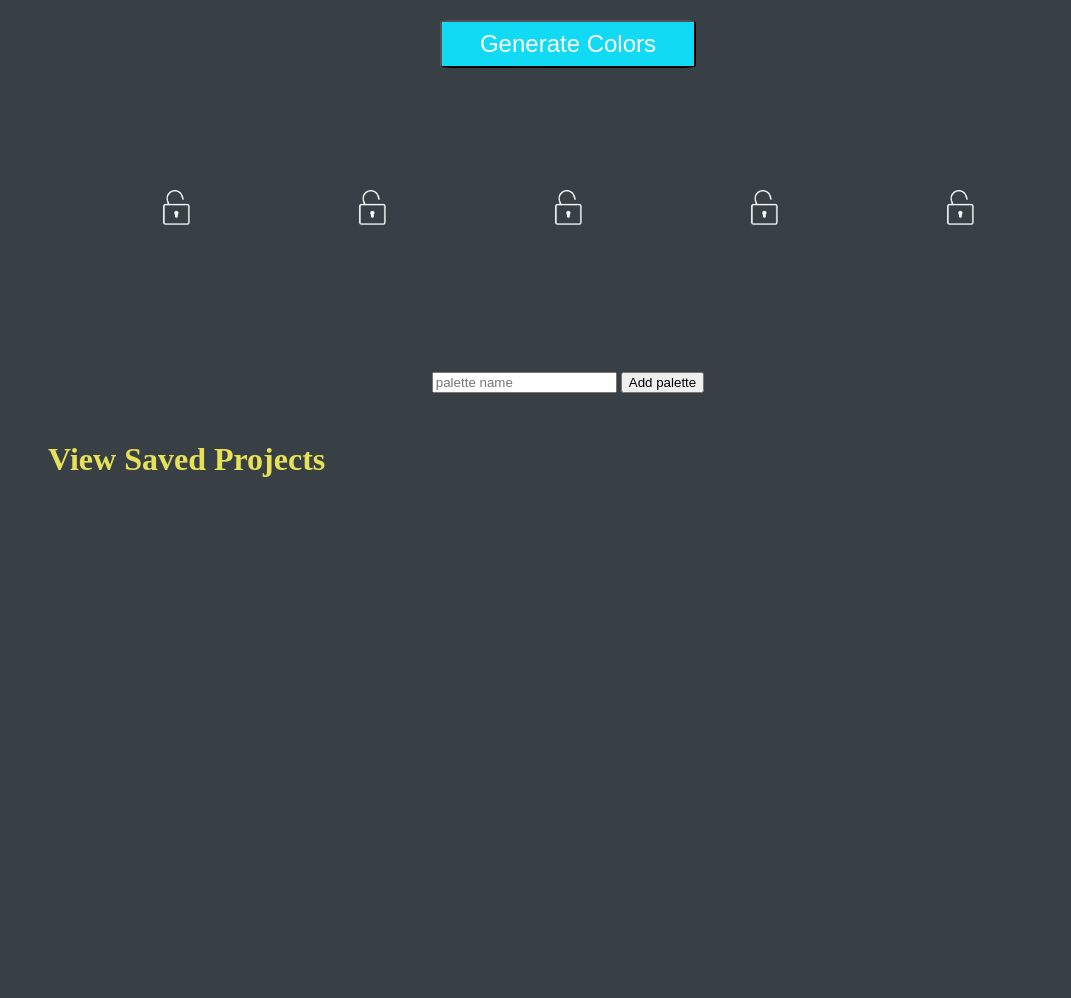
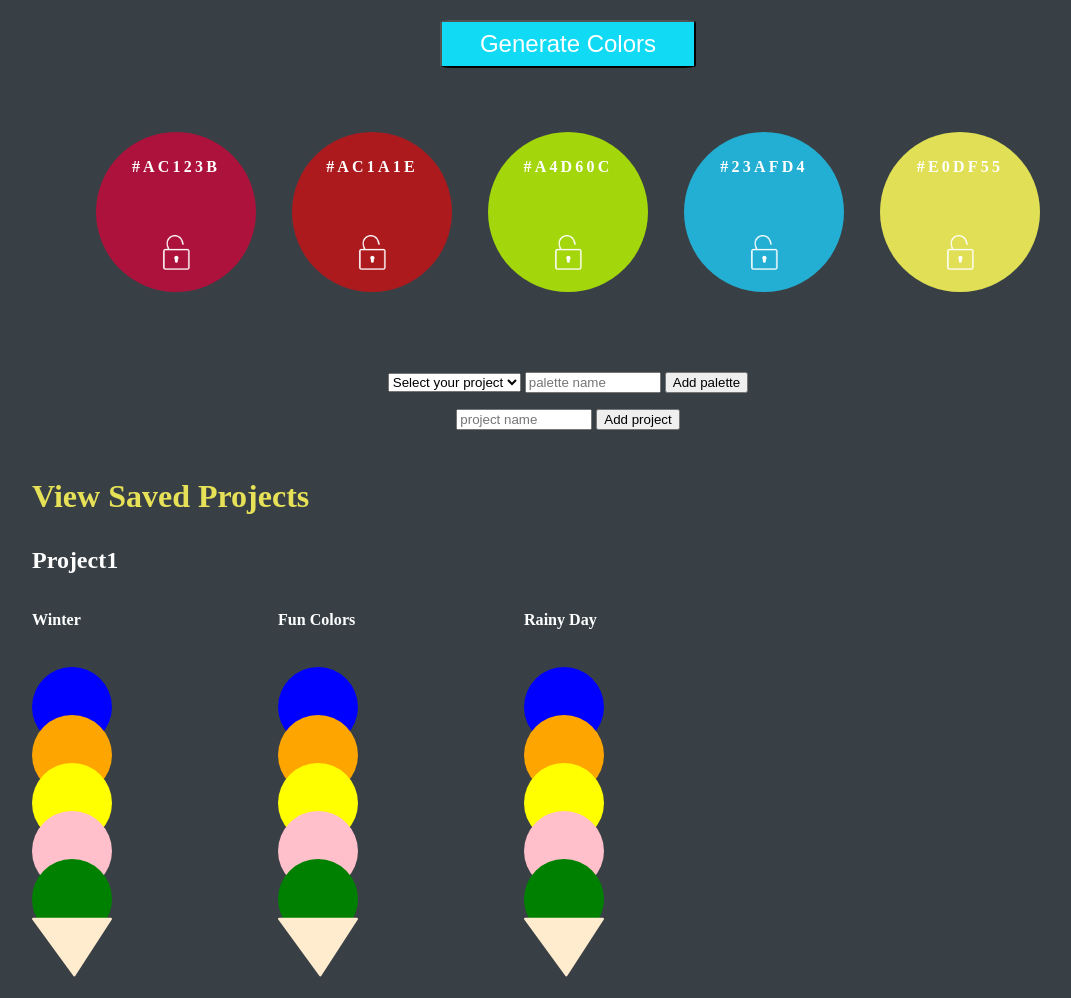
Before and after one commit to Haub/palette-picker, a website: page public/index.html in a window 1280 px wide. Shown: the part 200-1198 px from the top of the page, without its empty margins (72-1143 px from the left). Before the commit the page ends 800 px from the top, so only its background shows below. Drawn offline with nearby package versions, Linux system fonts and the light colour scheme.

Commit message:
Adjust html and css for the select project feature

```diff
--- a/public/css/styles.css
+++ b/public/css/styles.css
@@ -63,13 +63,79 @@ h5 {
   margin-bottom: 4rem;
 }
 
-.palette-form {
+.palette-input {
+  width: 8rem;
+}
+
+.project-input {
+  width: 8rem;
+}
+
+.palette-form, .project-form {
   text-align: center;
+  margin-bottom: 1rem;
 }
 
 h3 {
   text-align: left;
-  margin: 3rem 0 0 7rem;
+  margin: 3rem 0 0 0rem;
   color: #e6e157;
   font-size: 2rem;
 }
+
+.projects {
+  margin-left: 6rem;
+}
+
+.project {
+  display: inline-block;
+}
+
+.project-title {
+  margin-bottom: 2rem;
+}
+
+h2 {
+  color: white;
+}
+
+h6 {
+  color: white;
+}
+
+.scoop {
+  width: 5rem;
+  height: 5rem;
+  border-radius: 50%;
+  background-color: red;
+  margin-bottom: -2rem;
+  margin-right: 10rem ;
+}
+
+.scoop1 {
+  background-color: blue;
+}
+
+.scoop2 {
+  background-color: orange;
+}
+
+.scoop3 {
+  background-color: yellow;
+}
+
+.scoop4 {
+  background-color: pink;
+}
+
+.scoop5 {
+  background-color: green;
+}
+
+.cone {
+  background-image: url("../assets/cone.svg");
+  background-repeat: no-repeat;
+  background-size: cover;
+  width: 5rem;
+  height: 4.5rem;
+}
--- a/public/index.html
+++ b/public/index.html
@@ -12,38 +12,85 @@
   <main>
     <section class="colors">
       <button class="generate-colors">Generate Colors</button>
-      <article type="button" name="color1" class="color1 color-button">
-        <h5></h5>
+      <article type="button" name="color1" class="color-button">
+        <h5 class="color1"></h5>
         <button class='lock-button'></button>
       </article>
-      <article type="button" name="color2" class="color2 color-button">
-        <h5></h5>
+      <article type="button" name="color2" class=" color-button">
+        <h5 class="color2"></h5>
         <button class='lock-button'></button>
       </article>
-      <article type="button" name="color3" class="color3 color-button">
-        <h5></h5>
+      <article type="button" name="color3" class=" color-button">
+        <h5 class="color3"></h5>
         <button class='lock-button'></button>
       </article>
-      <article type="button" name="color4" class="color4 color-button">
-        <h5></h5>
+      <article type="button" name="color4" class="color-button">
+        <h5 class="color4"></h5>
         <button class='lock-button'></button>
       </article>
-      <article type="button" name="color5" class="color5 color-button">
-        <h5></h5>
+      <article type="button" name="color5" class="color-button">
+        <h5 class="color5"></h5>
         <button class='lock-button'></button>
       </article>
 
     </section>
+
     <form class="palette-form">
-      <input type="text" placeholder="palette name" />
+     <!--  <div class="custom-select" style="width:200px;"> -->
+      <select class="project-options" name='selector' id='selector'>
+        <option value="" disabled selected>Select your project</option>
+      </select>
+
+      <input class="palette-input" type="text" placeholder="palette name" />
       <button>Add palette</button>
     </form>
 
+    <form class="project-form">
+      <input class="project-input" type="text" placeholder="project name" />
+      <button>Add project</button>
+    </form>
+
     <section class="projects">
-      <h3>View Saved Projects</h3>
+      <h3 class="project-title">View Saved Projects</h3>
       <!-- //template literal for project -->
+      <h2>Project1
+      <br>
+      <div class="project">
+        <h6>Winter</h6>
+        <div class="scoop scoop1"></div>
+        <div class="scoop scoop2"></div>
+        <div class="scoop scoop3"></div>
+        <div class="scoop scoop4"></div>
+        <div class="scoop scoop5"></div>
+        <div class="cone"></div>
+      </div>
+
+      <div class="project">
+        <h6>Fun Colors</h6>
+        <div class="scoop scoop1"></div>
+        <div class="scoop scoop2"></div>
+        <div class="scoop scoop3"></div>
+        <div class="scoop scoop4"></div>
+        <div class="scoop scoop5"></div>
+        <div class="cone"></div>
+      </div>
+
+      <div class="project">
+        <h6>Rainy Day</h6>
+        <div class="scoop scoop1"></div>
+        <div class="scoop scoop2"></div>
+        <div class="scoop scoop3"></div>
+        <div class="scoop scoop4"></div>
+        <div class="scoop scoop5"></div>
+        <div class="cone"></div>
+      </div>
+
+
     </section>
+
   </main>
+
+  <script src="https://ajax.googleapis.com/ajax/libs/jquery/3.3.1/jquery.min.js"></script>
   <script type="text/javascript" src="js/scripts.js"></script>
 </body>
 </html>
```
Also changed, not shown: db/migrations/20181128134456_initial.js (deleted, +0 -8 lines), public/assets/cone.svg (added).
